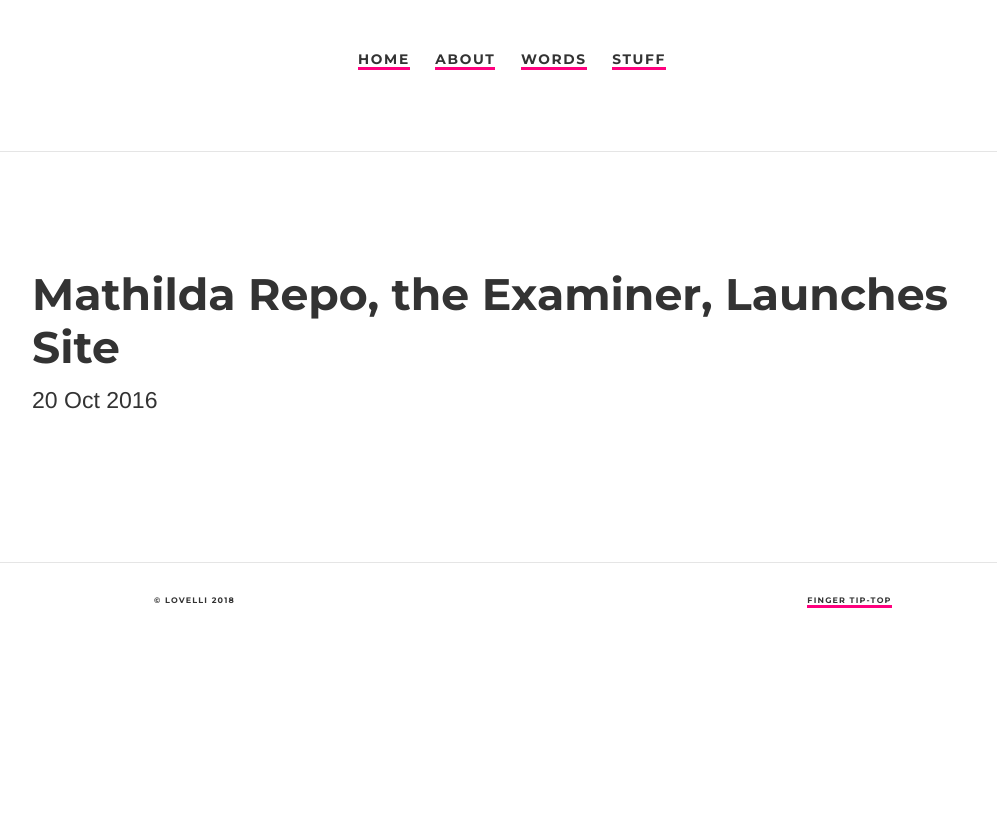
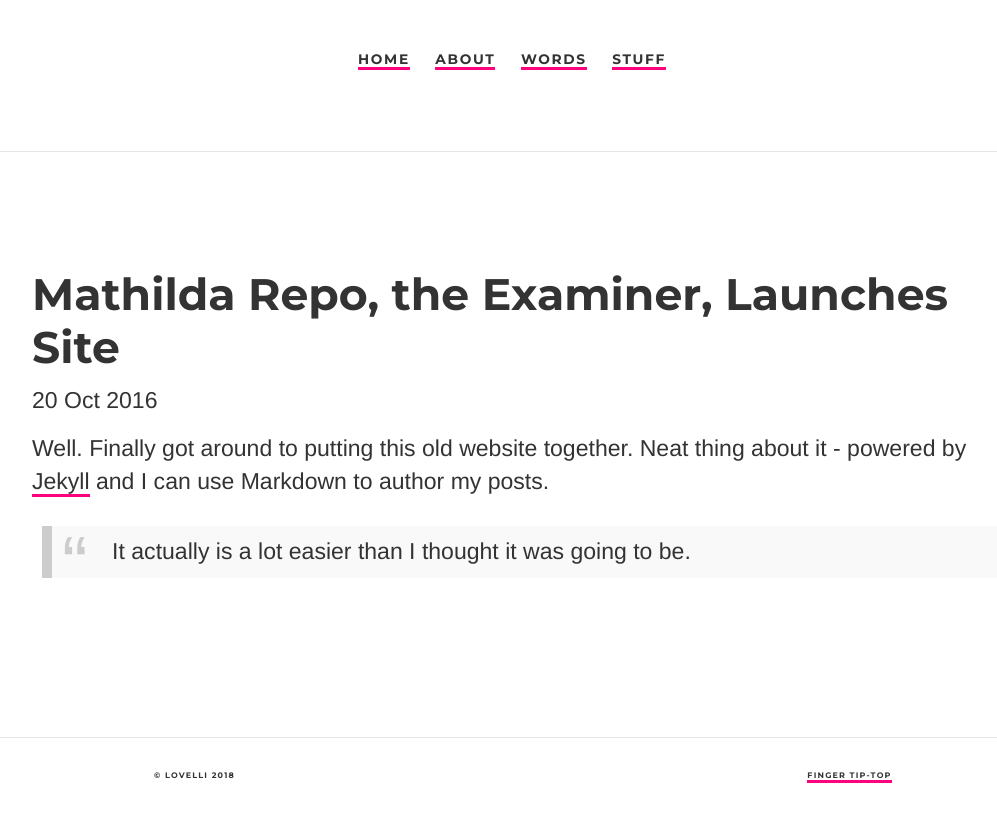
Before and after one commit to ariesti/ariesti.github.io, a Jekyll site: the page built from _posts/2016-10-20-mathilda-repo-site-launched.md, in a window 1280 px wide. Shown: the top 822 px of the page, without its empty margins (118-1115 px from the left). Built offline with Jekyll 4.4.1, drawn with Linux system fonts in a browser that asks for light colours.

Commit message:
Update 2016-10-20-mathilda-repo-site-launched.md

```diff
--- a/_posts/2016-10-20-mathilda-repo-site-launched.md
+++ b/_posts/2016-10-20-mathilda-repo-site-launched.md
@@ -3,3 +3,7 @@
 title: "Mathilda Repo, the Examiner, Launches Site"
 date: 2016-10-20
 ---
+
+Well. Finally got around to putting this old website together. Neat thing about it - powered by [Jekyll](https://jekyllrb.com/) and I can use Markdown to author my posts.
+
+> It actually is a lot easier than I thought it was going to be.
```
